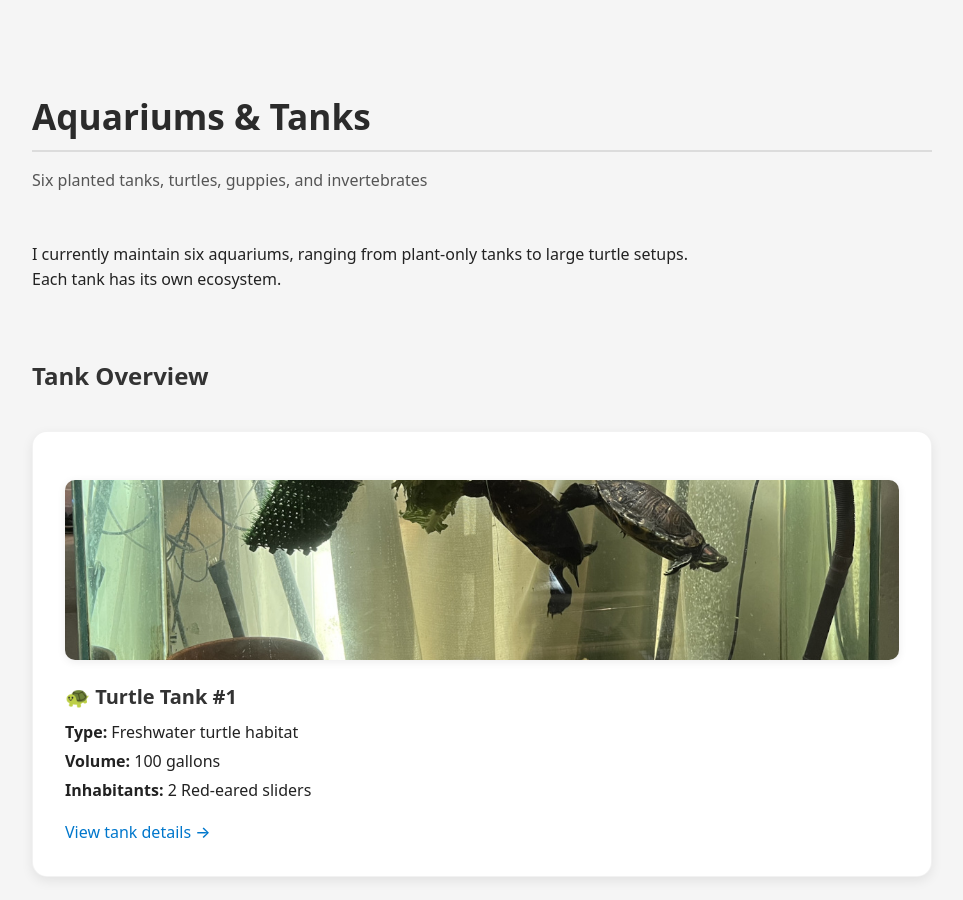
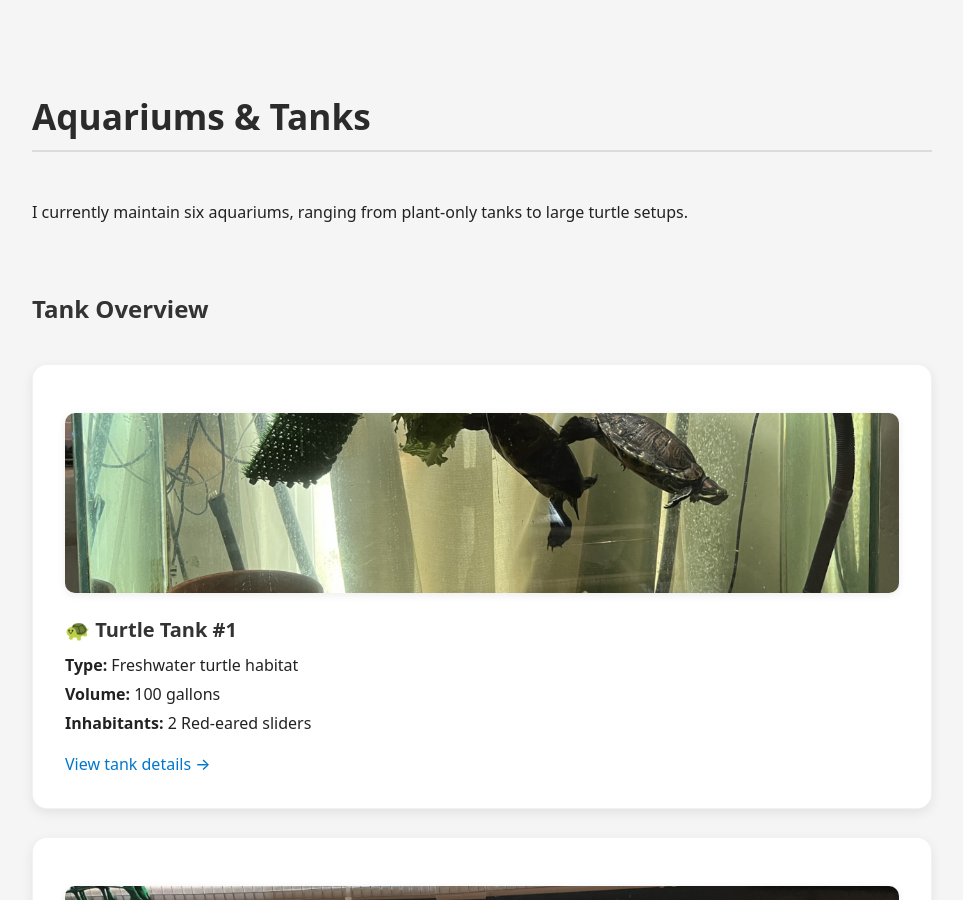
Before and after one commit to rachelsprague/turtles.raych.com, a Jekyll site: the page built from tanks/index.md, in a window 1280 px wide and 900 px high. Shown: the whole window, without its empty margins (158-1121 px from the left). Built offline with Jekyll 4.4.1, drawn with Linux system fonts in a browser that asks for light colours.

Commit message:
Update index.md

```diff
--- a/tanks/index.md
+++ b/tanks/index.md
@@ -1,11 +1,10 @@
 ---
 layout: default
 title: Aquariums & Tanks
-subtitle: Six planted tanks, turtles, guppies, and invertebrates
+<!-- subtitle: Six planted tanks, turtles, guppies, and invertebrates -->
 ---
 
 I currently maintain six aquariums, ranging from plant-only tanks to large turtle setups.
-Each tank has its own ecosystem.
 
 ## Tank Overview
 
```
